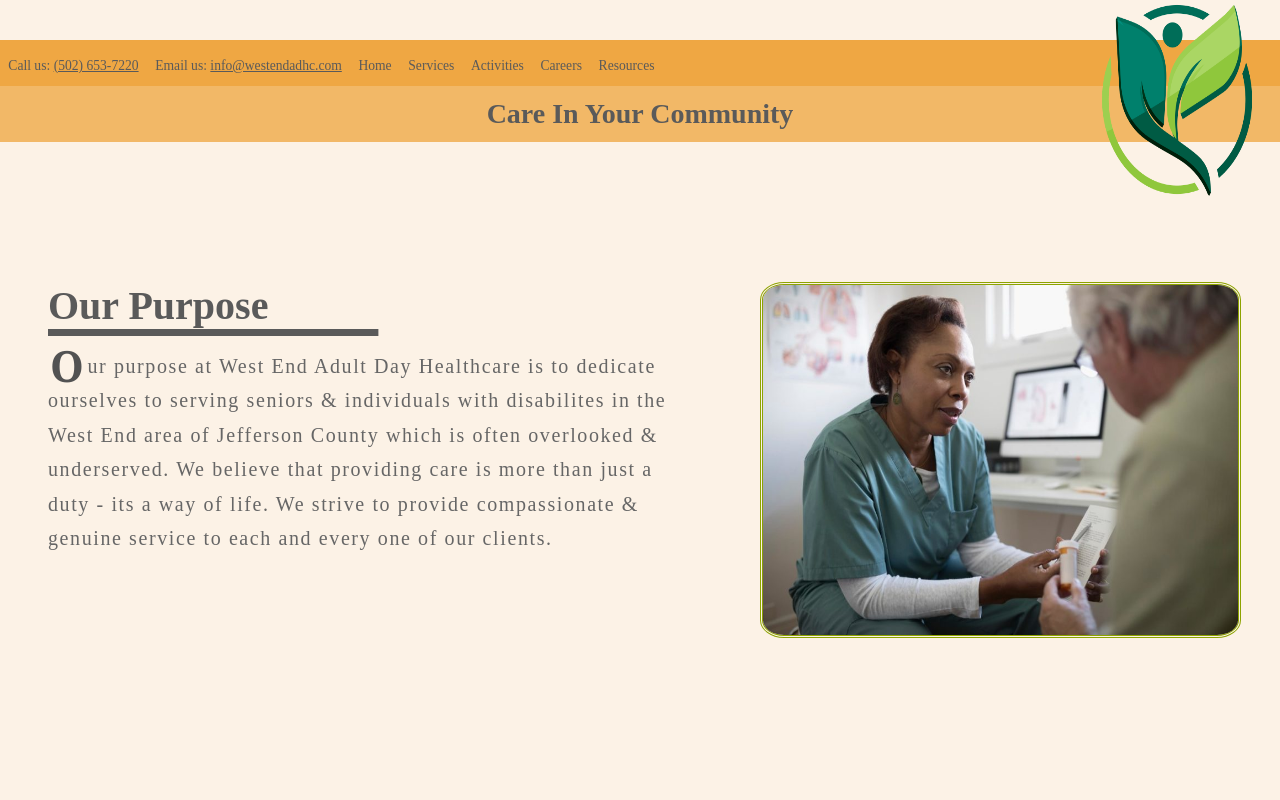
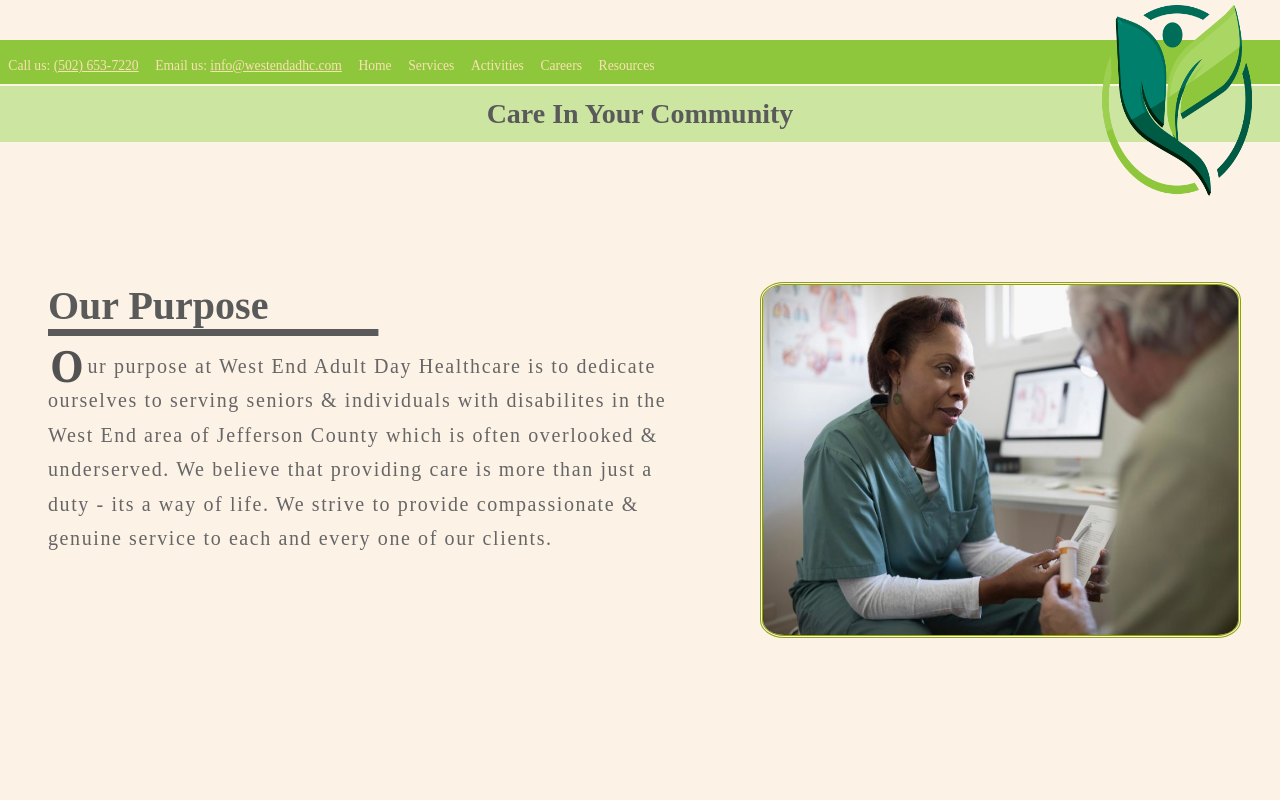
Before and after one commit to hamzafoy/westend_adhc, a React (Create React App) app: page / in a window 1280 px wide. Shown: the top 800 px of the page. Built offline with nearby package versions, Linux system fonts and the light colour scheme; a web font is replaced by a local one.

Commit message:
changed color scheme of the menu bars per client's request.

```diff
--- a/src/components/LandingPage/LandingPage.css
+++ b/src/components/LandingPage/LandingPage.css
@@ -27,23 +27,23 @@ h1 {
     display: flex;
     flex-direction: column;
     padding: 1vh 0 0;
-    background-color: #efa743;
+    background-color: #8FC73C;
 }
 
 .navigation_comms {
-    color: #5a5a5a;
+    color: #FAE1B3;
     text-decoration: underline;
 }
 
 .navigation_options {
-    color: #5a5a5a;
+    color: #FAE1B3;
     text-decoration: none;
 }
 
 .navigation h1 {
     margin: 0 0.65vw;
     padding: 1.25vh 0;
-    color: #5a5a5a;
+    color: #FAE1B3;
     font-family: 'Cutive', serif;
     font-size: 0.85em;
     text-align: center;
@@ -57,7 +57,7 @@ h1 {
     font-size: 1.75em;
     font-weight: 700;
     text-align: center;
-    background-color: #f2b867;
+    background-color: #cce6a2;
 }
 
 .navigation_logo {
@@ -154,7 +154,8 @@ h1 {
     margin-block-start: 0;
     margin-block-end: 0;
     padding: 1.75vh 0;
-    background-color: #efa743;
+    background-color: #8FC73C;
+    color: #FAE1B3;
     text-align: center;
 }
 
@@ -169,7 +170,6 @@ h1 {
     .navigation {
         display: flex;
         flex-direction: column;
-        background-color: #efa743;
         margin: 5vh 0 0;
     }
 
@@ -182,18 +182,15 @@ h1 {
     .navigation h1 {
         margin: 0 0.65vw;
         padding: 1.25vh 0;
-        color: #5a5a5a;
         font-family: 'Cutive', serif;
         font-size: 0.85em;
     }
 
     .navigation_comms {
-        color: #5a5a5a;
         text-decoration: underline;
     }
 
     .navigation_options {
-        color: #5a5a5a;
         text-decoration: none;
     }
 
@@ -205,7 +202,7 @@ h1 {
         font-size: 1.75em;
         font-weight: 700;
         text-align: center;
-        background-color: #f2b867;
+        background-color: #cce6a2;
     }
 
     .navigation_logo {
```
